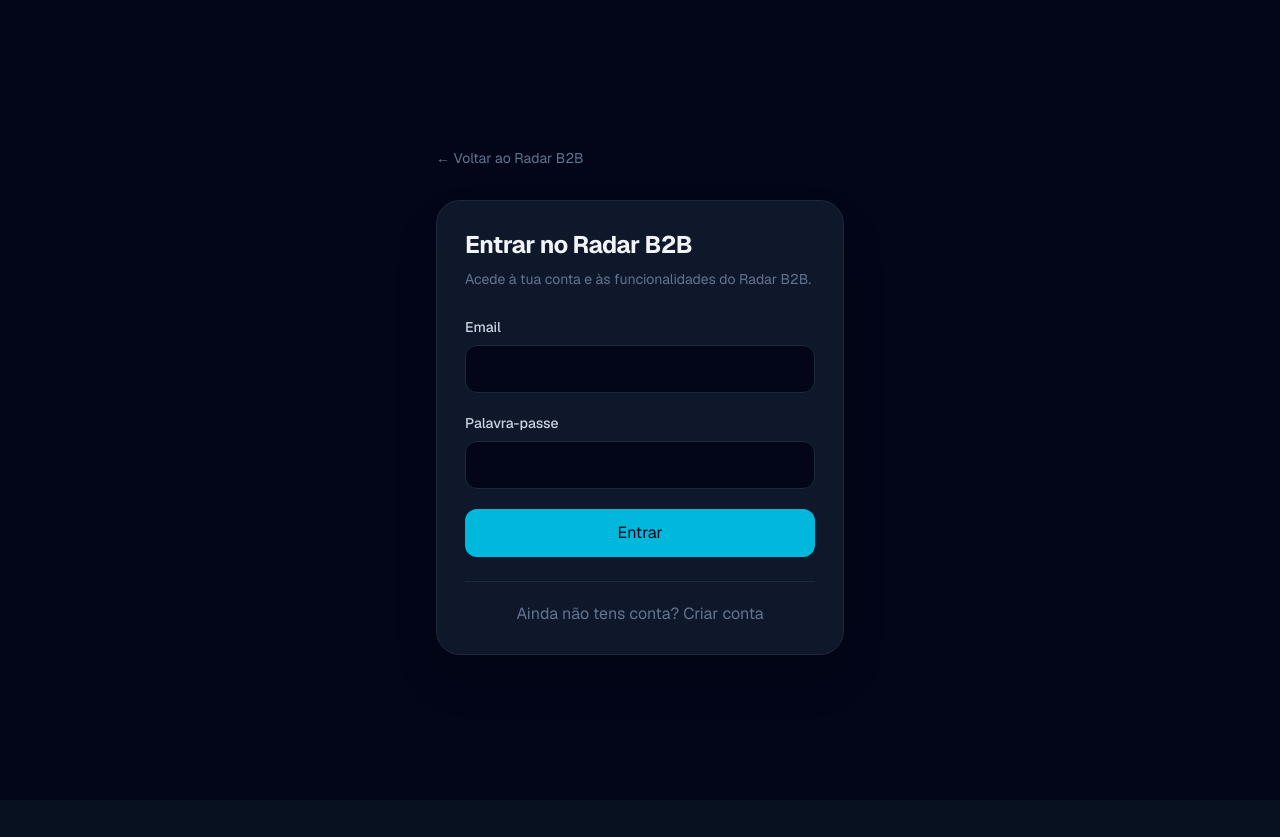
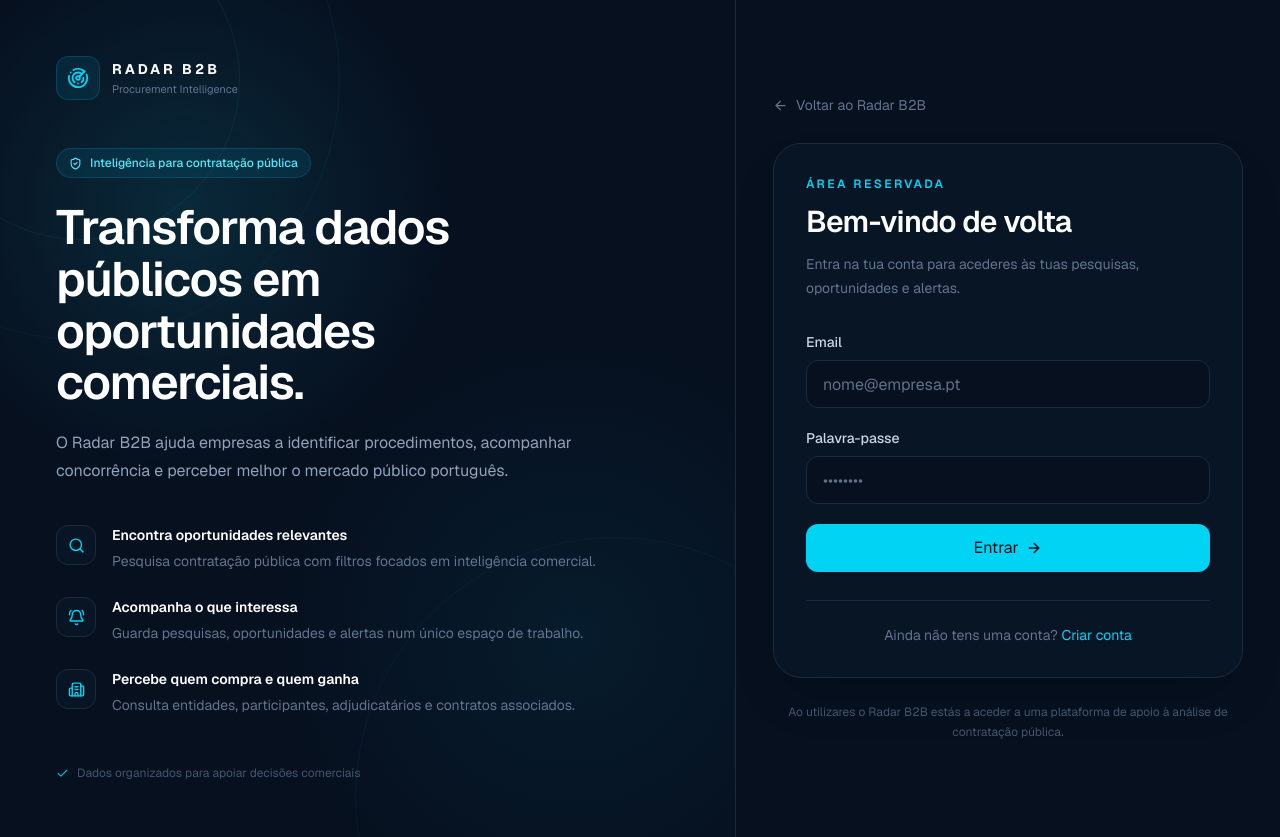
Before and after one commit to neblinas/radarb2b, a Next.js app: page /login in a window 1280 px wide. Before the commit the page ends 800 px from the top, so only its background shows below. Built offline with nearby package versions, Linux system fonts and the light colour scheme; no server answers.

Commit message:
Redesign login page

```diff
--- a/src/app/login/page.tsx
+++ b/src/app/login/page.tsx
@@ -1,9 +1,40 @@
 "use client";
 
 import { FormEvent, useState } from "react";
+import Link from "next/link";
 import { useRouter } from "next/navigation";
-import Link from "next/link";
+import {
+  ArrowLeft,
+  ArrowRight,
+  BellRing,
+  Building2,
+  Check,
+  Radar,
+  Search,
+  ShieldCheck,
+} from "lucide-react";
 import { supabase } from "@/lib/supabase";
+
+const benefits = [
+  {
+    icon: Search,
+    title: "Encontra oportunidades relevantes",
+    description:
+      "Pesquisa contratação pública com filtros focados em inteligência comercial.",
+  },
+  {
+    icon: BellRing,
+    title: "Acompanha o que interessa",
+    description:
+      "Guarda pesquisas, oportunidades e alertas num único espaço de trabalho.",
+  },
+  {
+    icon: Building2,
+    title: "Percebe quem compra e quem ganha",
+    description:
+      "Consulta entidades, participantes, adjudicatários e contratos associados.",
+  },
+];
 
 export default function LoginPage() {
   const router = useRouter();
@@ -41,7 +72,7 @@
       }
 
       setMessage(
-        "Conta criada. Verifica o teu email para confirmar a conta."
+        "Conta criada. Verifica o teu email para confirmar a conta.",
       );
     } else {
       const { error } = await supabase.auth.signInWithPassword({
@@ -63,31 +94,143 @@
     setLoading(false);
   }
 
+  function toggleMode() {
+    setIsSignup((current) => !current);
+    setError("");
+    setMessage("");
+  }
+
   return (
-    <main className="min-h-screen bg-slate-950 text-slate-100">
-      <div className="mx-auto flex min-h-screen max-w-md items-center px-5">
-        <div className="w-full">
+    <main className="min-h-screen bg-[#06101f] text-slate-100">
+      <div className="grid min-h-screen lg:grid-cols-[minmax(0,1.15fr)_minmax(460px,0.85fr)]">
+        <section className="relative hidden overflow-hidden border-r border-slate-800 lg:flex">
+          <div className="pointer-events-none absolute inset-0 bg-[radial-gradient(circle_at_25%_25%,rgba(34,211,238,0.13),transparent_32%),radial-gradient(circle_at_78%_76%,rgba(8,145,178,0.09),transparent_35%)]" />
+
+          <div className="pointer-events-none absolute left-[-180px] top-[-180px] h-[520px] w-[520px] rounded-full border border-cyan-500/5" />
+          <div className="pointer-events-none absolute left-[-80px] top-[-80px] h-[320px] w-[320px] rounded-full border border-cyan-500/10" />
+          <div className="pointer-events-none absolute bottom-[-220px] right-[-140px] h-[520px] w-[520px] rounded-full border border-cyan-500/5" />
+
+          <div className="relative flex w-full flex-col justify-between p-10 xl:p-14">
+            <div>
               <Link
                 href="/"
-            className="mb-8 inline-block text-sm text-slate-500 transition hover:text-cyan-400"
+                className="inline-flex items-center gap-3"
               >
-            ← Voltar ao Radar B2B
+                <div className="flex h-11 w-11 items-center justify-center rounded-xl border border-cyan-500/20 bg-cyan-500/10 text-cyan-400">
+                  <Radar size={22} />
+                </div>
+
+                <div>
+                  <p className="text-sm font-bold tracking-[0.22em] text-white">
+                    RADAR B2B
+                  </p>
+                  <p className="mt-0.5 text-[11px] text-slate-500">
+                    Procurement Intelligence
+                  </p>
+                </div>
+              </Link>
+            </div>
+
+            <div className="max-w-2xl py-12">
+              <div className="inline-flex items-center gap-2 rounded-full border border-cyan-500/20 bg-cyan-500/10 px-3 py-1.5 text-xs font-medium text-cyan-300">
+                <ShieldCheck size={13} />
+                Inteligência para contratação pública
+              </div>
+
+              <h1 className="mt-6 max-w-xl text-4xl font-semibold leading-[1.08] tracking-tight text-white xl:text-5xl">
+                Transforma dados públicos em oportunidades comerciais.
+              </h1>
+
+              <p className="mt-5 max-w-xl text-base leading-7 text-slate-400">
+                O Radar B2B ajuda empresas a identificar procedimentos,
+                acompanhar concorrência e perceber melhor o mercado público
+                português.
+              </p>
+
+              <div className="mt-10 space-y-6">
+                {benefits.map((benefit) => {
+                  const Icon = benefit.icon;
+
+                  return (
+                    <div
+                      key={benefit.title}
+                      className="flex max-w-xl gap-4"
+                    >
+                      <div className="flex h-10 w-10 shrink-0 items-center justify-center rounded-xl border border-slate-800 bg-[#081525] text-cyan-400">
+                        <Icon size={17} />
+                      </div>
+
+                      <div>
+                        <p className="text-sm font-semibold text-white">
+                          {benefit.title}
+                        </p>
+                        <p className="mt-1 text-sm leading-6 text-slate-500">
+                          {benefit.description}
+                        </p>
+                      </div>
+                    </div>
+                  );
+                })}
+              </div>
+            </div>
+
+            <div className="flex items-center gap-2 text-xs text-slate-600">
+              <Check size={13} className="text-cyan-500" />
+              Dados organizados para apoiar decisões comerciais
+            </div>
+          </div>
+        </section>
+
+        <section className="relative flex min-h-screen items-center justify-center px-5 py-10 sm:px-8">
+          <div className="pointer-events-none absolute inset-0 bg-[radial-gradient(circle_at_50%_15%,rgba(34,211,238,0.08),transparent_28%)] lg:hidden" />
+
+          <div className="relative w-full max-w-[470px]">
+            <div className="mb-8 flex items-center justify-between lg:hidden">
+              <Link
+                href="/"
+                className="inline-flex items-center gap-3"
+              >
+                <div className="flex h-10 w-10 items-center justify-center rounded-xl border border-cyan-500/20 bg-cyan-500/10 text-cyan-400">
+                  <Radar size={20} />
+                </div>
+
+                <div>
+                  <p className="text-xs font-bold tracking-[0.2em] text-white">
+                    RADAR B2B
+                  </p>
+                  <p className="mt-0.5 text-[10px] text-slate-500">
+                    Procurement Intelligence
+                  </p>
+                </div>
+              </Link>
+            </div>
+
+            <Link
+              href="/"
+              className="mb-7 inline-flex items-center gap-2 text-sm text-slate-500 transition hover:text-cyan-300"
+            >
+              <ArrowLeft size={15} />
+              Voltar ao Radar B2B
             </Link>
 
-          <div className="rounded-3xl border border-slate-800 bg-slate-900 p-7 shadow-2xl">
-            <div className="mb-7">
-              <h1 className="text-2xl font-bold tracking-tight">
-                {isSignup ? "Criar conta" : "Entrar no Radar B2B"}
+            <div className="rounded-[28px] border border-slate-800 bg-[#081525] p-6 shadow-2xl shadow-black/20 sm:p-8">
+              <div>
+                <p className="text-xs font-semibold uppercase tracking-[0.2em] text-cyan-400">
+                  {isSignup ? "Nova conta" : "Área reservada"}
+                </p>
+
+                <h1 className="mt-3 text-3xl font-semibold tracking-tight text-white">
+                  {isSignup ? "Criar conta" : "Bem-vindo de volta"}
                 </h1>
 
-              <p className="mt-2 text-sm text-slate-500">
+                <p className="mt-3 text-sm leading-6 text-slate-500">
                   {isSignup
-                  ? "Cria a tua conta para começar a utilizar o Radar B2B."
-                  : "Acede à tua conta e às funcionalidades do Radar B2B."}
+                    ? "Cria a tua conta para começares a acompanhar oportunidades no Radar B2B."
+                    : "Entra na tua conta para acederes às tuas pesquisas, oportunidades e alertas."}
                 </p>
               </div>
 
-            <form onSubmit={handleSubmit} className="space-y-5">
+              <form onSubmit={handleSubmit} className="mt-8 space-y-5">
                 <div>
                   <label
                     htmlFor="email"
@@ -103,7 +246,8 @@
                     autoComplete="email"
                     value={email}
                     onChange={(event) => setEmail(event.target.value)}
-                  className="h-12 w-full rounded-xl border border-slate-800 bg-slate-950 px-4 text-sm text-white outline-none transition focus:border-cyan-500/50 focus:ring-2 focus:ring-cyan-500/10"
+                    placeholder="nome@empresa.pt"
+                    className="h-12 w-full rounded-xl border border-slate-800 bg-[#06101f] px-4 text-sm text-white outline-none transition placeholder:text-slate-700 focus:border-cyan-500/60 focus:ring-2 focus:ring-cyan-500/10"
                   />
                 </div>
 
@@ -120,55 +264,82 @@
                     type="password"
                     required
                     minLength={6}
-                  autoComplete={isSignup ? "new-password" : "current-password"}
+                    autoComplete={
+                      isSignup ? "new-password" : "current-password"
+                    }
                     value={password}
                     onChange={(event) => setPassword(event.target.value)}
-                  className="h-12 w-full rounded-xl border border-slate-800 bg-slate-950 px-4 text-sm text-white outline-none transition focus:border-cyan-500/50 focus:ring-2 focus:ring-cyan-500/10"
+                    placeholder="••••••••"
+                    className="h-12 w-full rounded-xl border border-slate-800 bg-[#06101f] px-4 text-sm text-white outline-none transition placeholder:text-slate-700 focus:border-cyan-500/60 focus:ring-2 focus:ring-cyan-500/10"
                   />
+
+                  {isSignup ? (
+                    <p className="mt-2 text-xs text-slate-600">
+                      Mínimo de 6 caracteres.
+                    </p>
+                  ) : null}
                 </div>
 
-              {error && (
-                <div className="rounded-xl border border-red-900/50 bg-red-950/30 px-4 py-3 text-sm text-red-300">
+                {error ? (
+                  <div
+                    role="alert"
+                    className="rounded-xl border border-red-900/50 bg-red-950/30 px-4 py-3 text-sm leading-5 text-red-300"
+                  >
                     {error}
                   </div>
-              )}
+                ) : null}
 
-              {message && (
-                <div className="rounded-xl border border-emerald-900/50 bg-emerald-950/30 px-4 py-3 text-sm text-emerald-300">
+                {message ? (
+                  <div
+                    role="status"
+                    className="rounded-xl border border-emerald-900/50 bg-emerald-950/30 px-4 py-3 text-sm leading-5 text-emerald-300"
+                  >
                     {message}
                   </div>
-              )}
+                ) : null}
 
                 <button
                   type="submit"
                   disabled={loading}
-                className="h-12 w-full rounded-xl bg-cyan-500 px-4 text-sm font-semibold text-slate-950 transition hover:bg-cyan-400 disabled:cursor-not-allowed disabled:opacity-50"
+                  className="group flex h-12 w-full items-center justify-center gap-2 rounded-xl bg-cyan-400 px-4 text-sm font-semibold text-[#04101c] transition hover:bg-cyan-300 disabled:cursor-not-allowed disabled:opacity-50"
                 >
                   {loading
                     ? "A processar..."
                     : isSignup
                       ? "Criar conta"
                       : "Entrar"}
+
+                  {!loading ? (
+                    <ArrowRight
+                      size={16}
+                      className="transition-transform group-hover:translate-x-0.5"
+                    />
+                  ) : null}
                 </button>
               </form>
 
-            <div className="mt-6 border-t border-slate-800 pt-5 text-center">
+              <div className="mt-7 border-t border-slate-800 pt-6 text-center">
+                <p className="text-sm text-slate-500">
+                  {isSignup
+                    ? "Já tens uma conta?"
+                    : "Ainda não tens uma conta?"}{" "}
                   <button
                     type="button"
-                onClick={() => {
-                  setIsSignup(!isSignup);
-                  setError("");
-                  setMessage("");
-                }}
-                className="text-sm text-slate-500 transition hover:text-cyan-400"
+                    onClick={toggleMode}
+                    className="font-medium text-cyan-400 transition hover:text-cyan-300"
                   >
-                {isSignup
-                  ? "Já tens conta? Entrar"
-                  : "Ainda não tens conta? Criar conta"}
+                    {isSignup ? "Entrar" : "Criar conta"}
                   </button>
+                </p>
               </div>
             </div>
+
+            <p className="mt-6 text-center text-xs leading-5 text-slate-600">
+              Ao utilizares o Radar B2B estás a aceder a uma plataforma de
+              apoio à análise de contratação pública.
+            </p>
           </div>
+        </section>
       </div>
     </main>
   );
```
Lines whose indentation alone changed are shown as unchanged.
